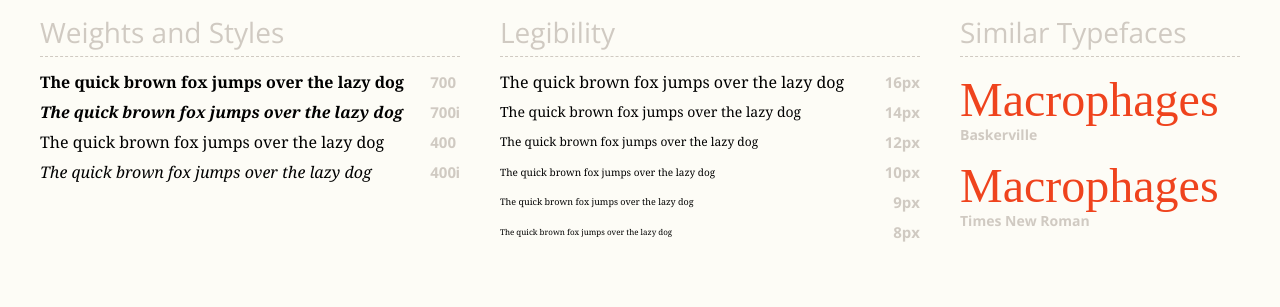
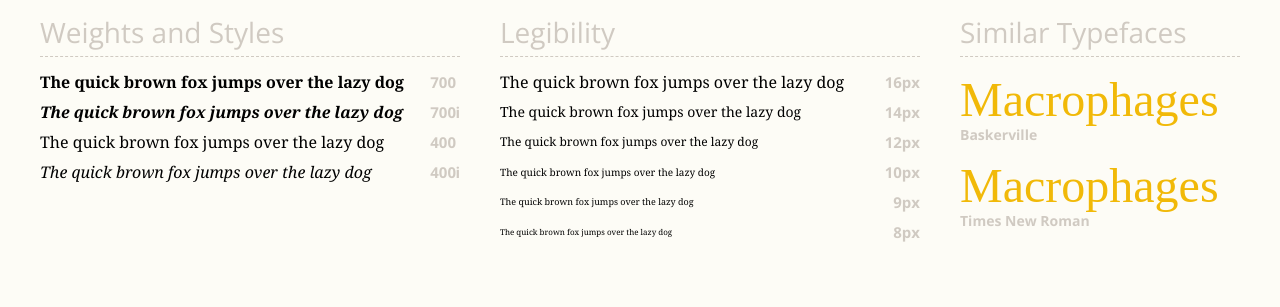
Before and after one commit to wentin/typedetail, a plain HTML site: page georgia.html in a window 1280 px wide. Shown: the part 713-1020 px from the top of the page. Drawn offline with nearby package versions, Linux system fonts and the light colour scheme.

```diff
--- a/css/georgia.scss
+++ b/css/georgia.scss
@@ -1,4 +1,4 @@
-$tint: #EF431D;
+$tint: #F1B908;
 $font:  Georgia, Times, 'Times New Roman', serif;
 
 .logo {
```
Also changed, not shown: css/georgia.css, 1 other file.
